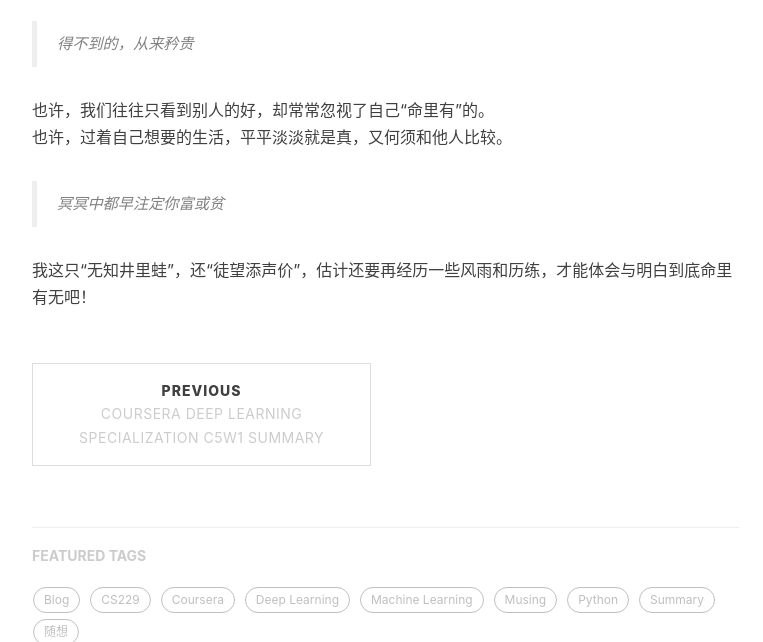
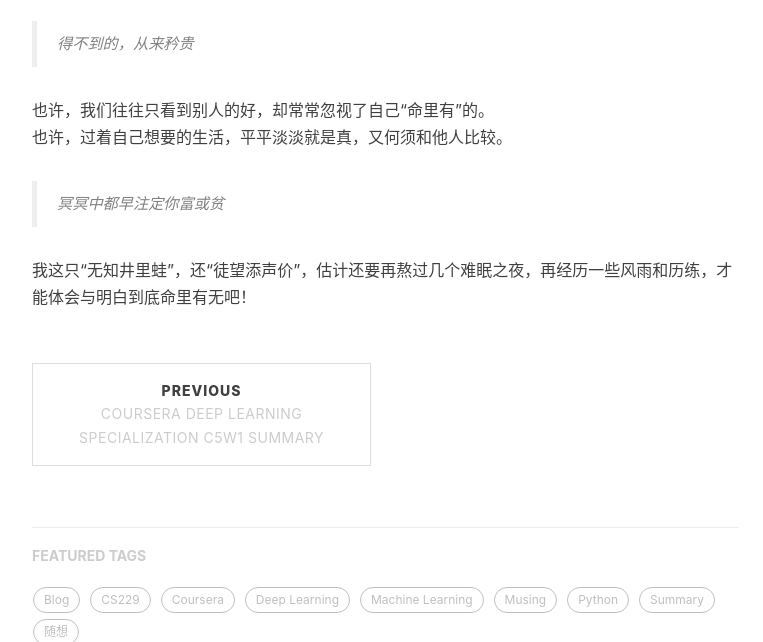
Before and after one commit to Meyer99/Meyer99.github.io, a Jekyll site: the page built from _posts/2020-03-06-命里有时终须有.md, in a window 1280 px wide and 900 px high, scrolled down 1873 px, cut to the strip 0-642 px from the top of the window. Shown: the whole strip, without its empty margins (233-996 px from the left). Built offline with Jekyll 4.4.1, drawn with Linux system fonts in a browser that asks for light colours; nearby versions of some CDN libraries; comment, search, counter and statistics services are not loaded.

Commit message:
Update 2020-03-06-命里有时终须有.md

```diff
--- a/_posts/2020-03-06-命里有时终须有.md
+++ b/_posts/2020-03-06-命里有时终须有.md
@@ -42,4 +42,4 @@ tags:
 
 > 冥冥中都早注定你富或贫
 
-我这只“无知井里蛙”，还“徒望添声价”，估计还要再经历一些风雨和历练，才能体会与明白到底命里有无吧！
+我这只“无知井里蛙”，还“徒望添声价”，估计还要再熬过几个难眠之夜，再经历一些风雨和历练，才能体会与明白到底命里有无吧！
```
